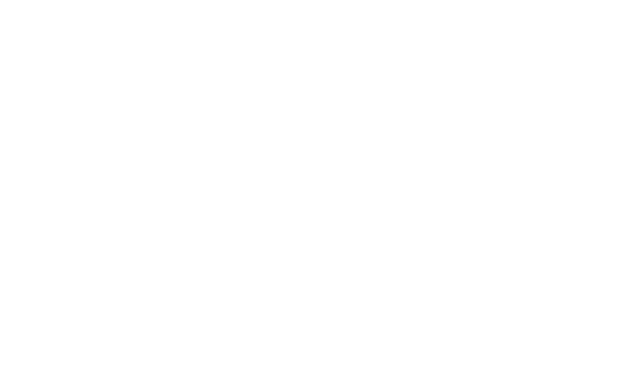
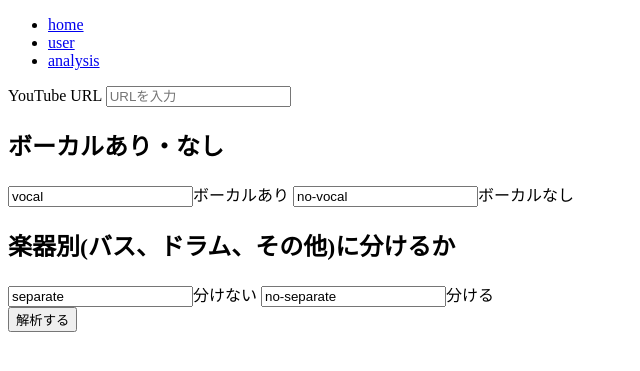
Before and after one commit to 1f10220158/project_cs-ex4, a Django app: page /analysis/ in a window 1280 px wide. Before the commit the part shown is empty. Shown: the top 371 px of the page, without its empty margins (0-640 px from the left). Run offline with Django 4.2, Linux system fonts and the light colour scheme; the visitor is signed in with stand-in values (Sample User, id 1).

Commit message:
form途中まで

```diff
--- a/app/templates/analysis.html
+++ b/app/templates/analysis.html
@@ -10,6 +10,40 @@
 </head>
 
 <body>
-    <!-- 中身 -->
+    <nav>
+        <ul>
+            <li class="border"><a href="{% url 'home' %}">home</a></li>
+            <li class="border"><a href="{% url 'private' %}">user</a></li>
+            <li class="border"><a href="{% url 'analysis' %}">analysis</a></li>
+        </ul>
+    </nav>
+
+    <div id="main">
+        <div id="main-box">
+            <form>
+                <div class="input-box">
+                    <label for="input-url" id="label">YouTube URL</label>
+                    <input type="text" id="input-url" class="input-text" name="input-url" placeholder="URLを入力" required>
+                    <div class="background-input-box"></div>
+                </div>
+
+                <div class="radio-box">
+                    <h2>ボーカルあり・なし</h2>
+                    <label for="vocal"><input type="raio" name="vocal" value="vocal">ボーカルあり</label>
+                    <label for="no-vocal"><input type="raio" name="no-vocal" value="no-vocal">ボーカルなし</label>
+                </div>
+
+                <div class="radio-box">
+                    <h2>楽器別(バス、ドラム、その他)に分けるか</h2>
+                    <label for="separate"><input type="raio" name="separate" value="separate">分けない</label>
+                    <label for="no-separate"><input type="raio" name="no-separate" value="no-separate">分ける</label>
+                </div>
+
+                <div id="execution-box">
+                    <button type="submit">解析する</button>
+                </div>
+            </form>
+        </div>
+    </div>
 </body>
 </html>
```
